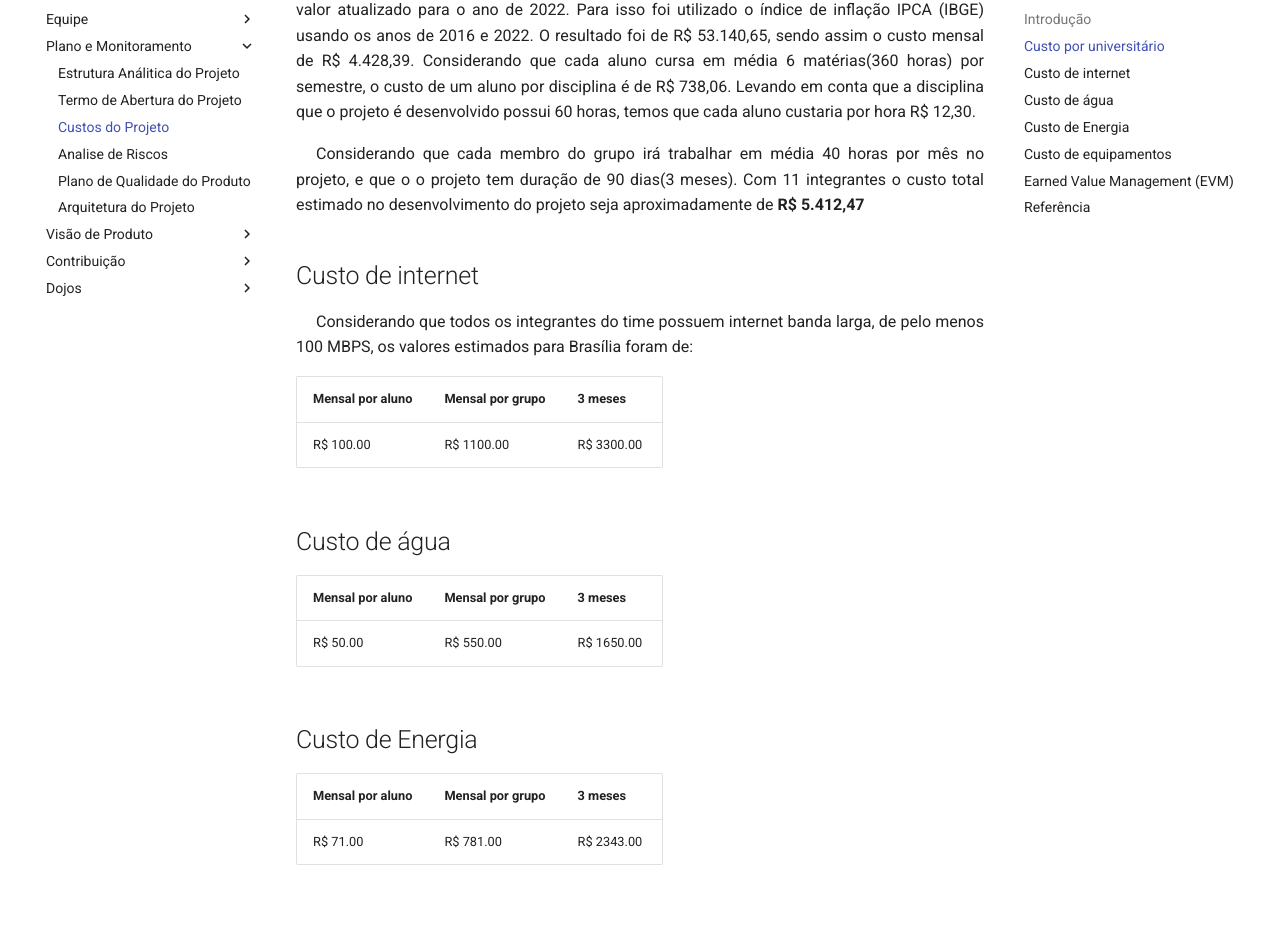
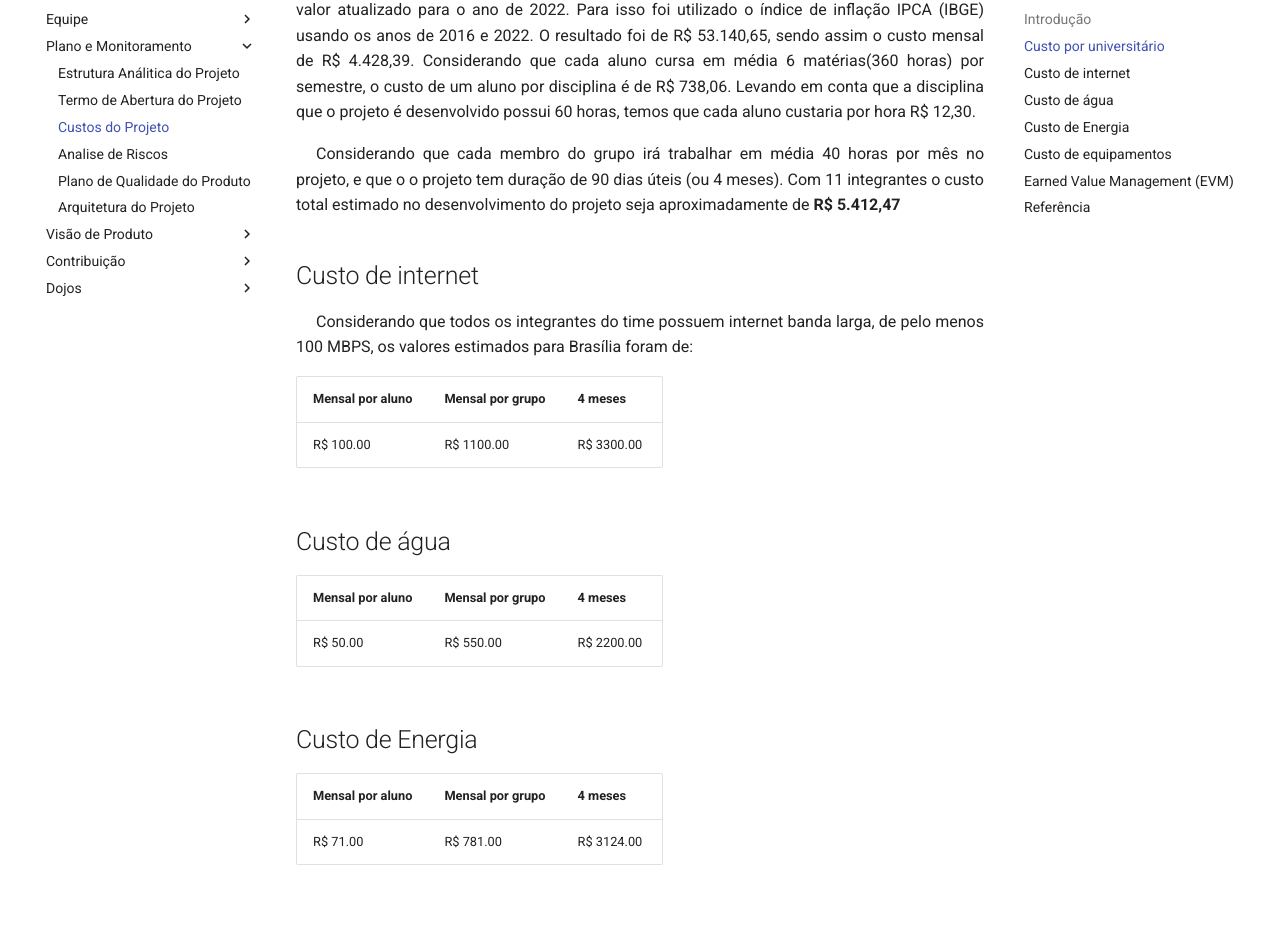
Before and after one commit to fga-eps-mds/2022-2-MeasureSoftGram-Doc, an MkDocs documentation site: the page built from docs/plano-monitoramento/custo_projeto.md, in a window 1280 px wide and 1400 px high, scrolled down 937 px. Shown: the part 116-1042 px from the top of the window. Built offline with MkDocs 1.6.1 and Material for MkDocs 9.7.7, drawn with Linux system fonts in a browser that asks for light colours; comment, search, counter and statistics services are not loaded.

Commit message:
#74 Corrigindo documentos citados na primeira avaliação

```diff
--- a/docs/plano-monitoramento/custo_projeto.md
+++ b/docs/plano-monitoramento/custo_projeto.md
@@ -25,29 +25,29 @@ Usando  como referência a reportagem Raio-X do custo por aluno nas universidade
 Utilizando a calculadora de ajuste de inflação do Banco Central do Brasil [<a href=./#referencia>2</a>] para calcular o valor atualizado para o ano de 2022. Para isso foi utilizado o índice de inflação IPCA (IBGE) usando os anos de 2016 e 2022. O resultado foi de R$ 53.140,65, sendo assim o custo mensal de R$ 4.428,39. Considerando que cada aluno cursa em média 6 matérias(360 horas) por semestre, o custo de um aluno por disciplina é de R$ 738,06. Levando em conta que a disciplina que o projeto é desenvolvido possui 60 horas, temos que cada aluno custaria por hora R$ 12,30.
 </p>
 
-<p align="justify" style="text-indent: 20px">Considerando que cada membro do grupo irá trabalhar em média 40 horas por mês no projeto, e que o o projeto tem duração de 90 dias(3 meses). Com 11 integrantes o custo total estimado no desenvolvimento do projeto seja aproximadamente de <b>R$ 5.412,47</b></p>
+<p align="justify" style="text-indent: 20px">Considerando que cada membro do grupo irá trabalhar em média 40 horas por mês no projeto, e que o o projeto tem duração de 90 dias úteis (ou 4 meses). Com 11 integrantes o custo total estimado no desenvolvimento do projeto seja aproximadamente de <b>R$ 5.412,47</b></p>
 
 ## Custo de internet
 
 <p align="justify" style="text-indent: 20px">Considerando que todos os integrantes do time possuem internet banda larga, de pelo menos 100 MBPS, os valores estimados para Brasília foram de:</p>
 
-| Mensal por aluno | Mensal por grupo    | 3 meses      |
+| Mensal por aluno | Mensal por grupo    | 4 meses      |
 | ---------------- | --------------      | -------      |
 | R$ 100.00        | R$ 1100.00          | R$ 3300.00   |
 
 
 ## Custo de água
 
-| Mensal por aluno | Mensal por grupo    | 3 meses      |
+| Mensal por aluno | Mensal por grupo    | 4 meses      |
 | ---------------- | --------------      | -------      |
-| R$ 50.00         | R$ 550.00           | R$ 1650.00   |
+| R$ 50.00         | R$ 550.00           | R$ 2200.00   |
 
 
 ## Custo de Energia
 
-| Mensal por aluno | Mensal por grupo    | 3 meses      |
+| Mensal por aluno | Mensal por grupo    | 4 meses      |
 | ---------------- | --------------      | -------      |
-| R$ 71.00         | R$ 781.00           | R$ 2343.00   |
+| R$ 71.00         | R$ 781.00           | R$ 3124.00   |
 
 ## Custo de equipamentos
 
```
Also changed, not shown: docs/plano-monitoramento/plano_de_qualidade.md (+4 -4 lines), docs/politicas/contribuindo.md (+2 -2 lines).
